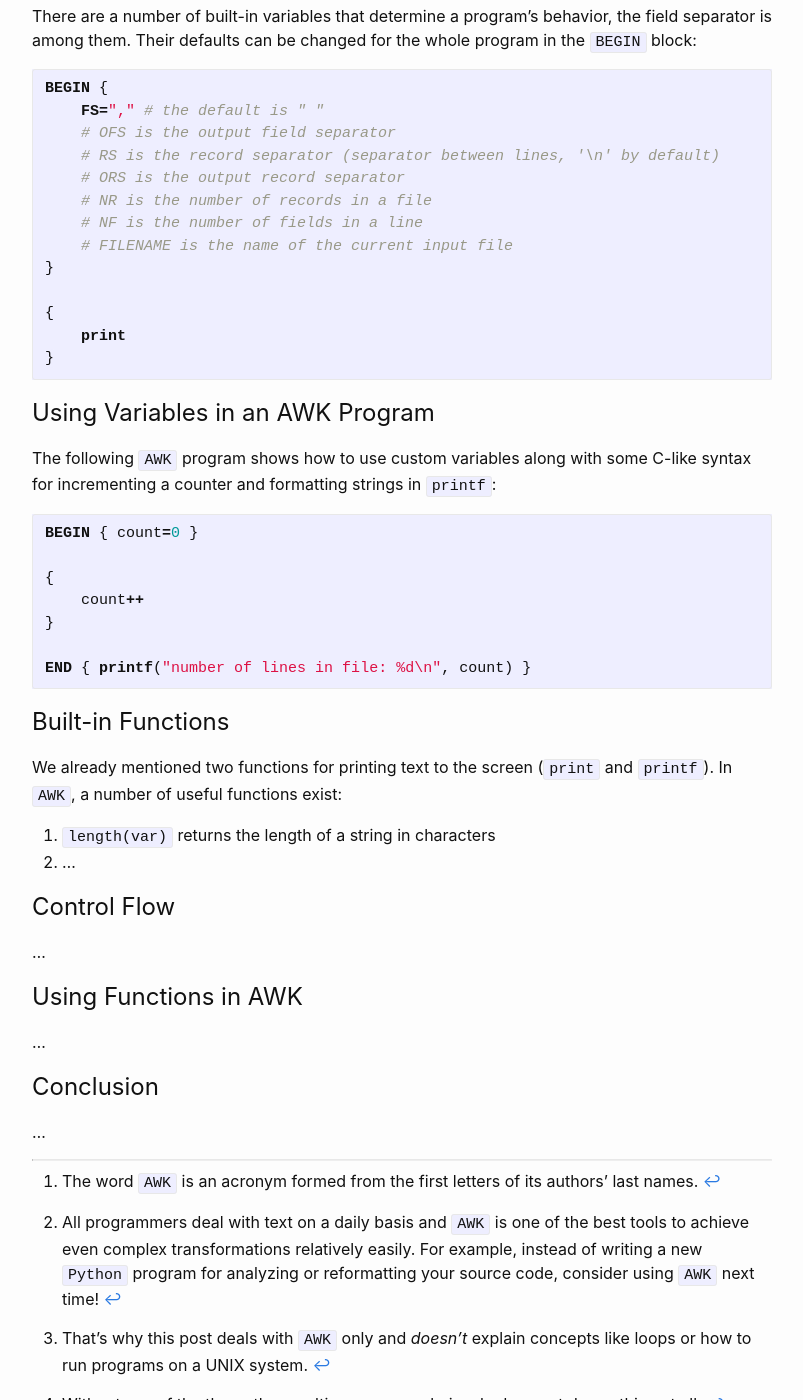
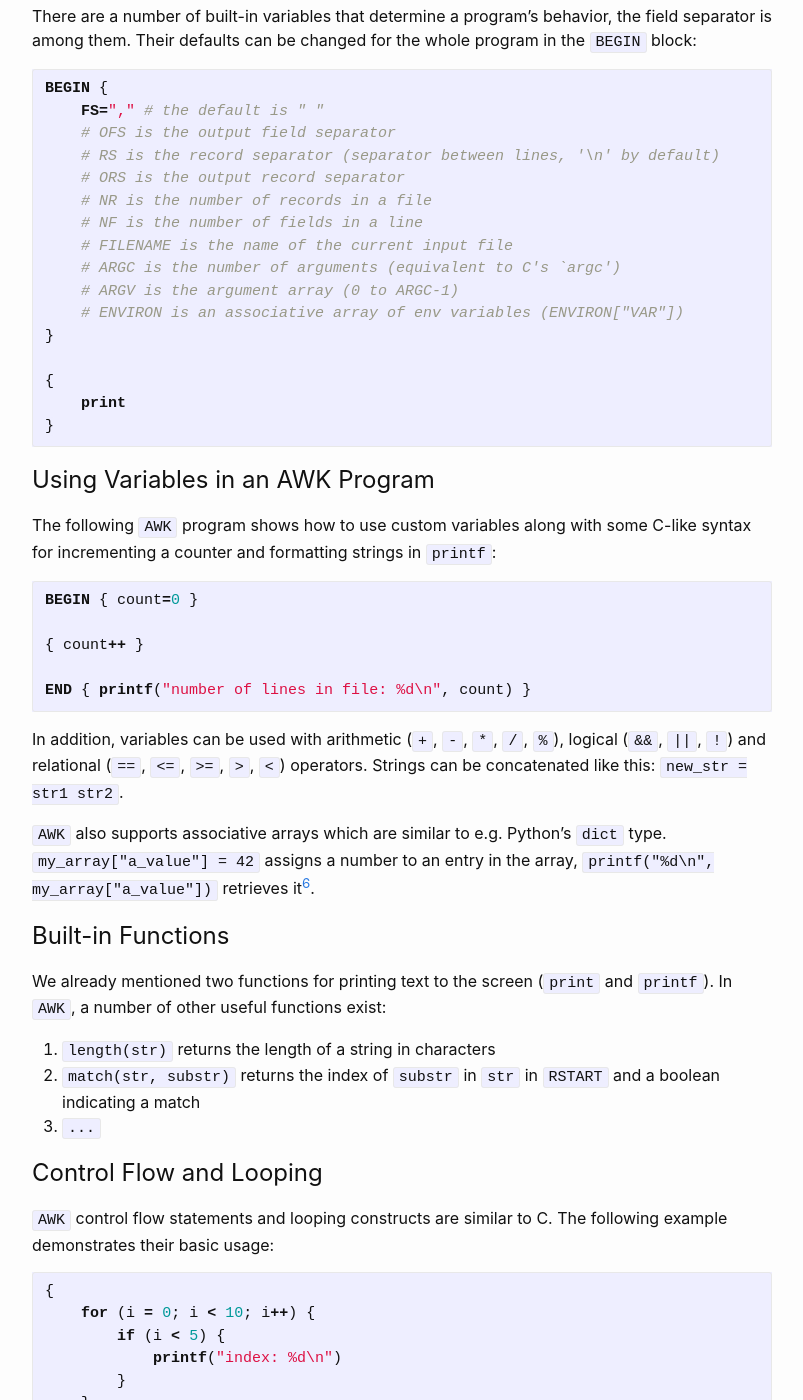
Before and after one commit to DanielSchuette/DanielSchuette.github.io, a Jekyll site: the page built from _posts/2019-08-25-awk_basics.md, in a window 1280 px wide and 1400 px high, scrolled down 2523 px. Shown: the whole window, without its empty margins (238-1041 px from the left). Built offline with Jekyll 4.4.1, drawn with Linux system fonts in a browser that asks for light colours; nearby versions of some CDN libraries; some web fonts are replaced; comment, search, counter and statistics services are not loaded; some of the changed text lies outside the part shown.

Commit message:
update awk post

````diff
--- a/_posts/2019-08-25-awk_basics.md
+++ b/_posts/2019-08-25-awk_basics.md
@@ -97,6 +97,9 @@ BEGIN {
     # NR is the number of records in a file
     # NF is the number of fields in a line
     # FILENAME is the name of the current input file
+    # ARGC is the number of arguments (equivalent to C's `argc')
+    # ARGV is the argument array (0 to ARGC-1)
+    # ENVIRON is an associative array of env variables (ENVIRON["VAR"])
 }
 
 {
@@ -110,23 +113,39 @@ The following `AWK` program shows how to use custom variables along with some C-
 ```awk
 BEGIN { count=0 }
 
-{
-    count++
-}
+{ count++ }
 
 END { printf("number of lines in file: %d\n", count) }
 ```
 
+In addition, variables can be used with arithmetic (`+`, `-`, `*`, `/`, `%`), logical (`&&`, `||`, `!`) and relational (`==`, `<=`, `>=`, `>`, `<`) operators. Strings can be concatenated like this: `new_str = str1 str2`.
+
+`AWK` also supports associative arrays which are similar to e.g. Python's `dict` type. `my_array["a_value"] = 42` assigns a number to an entry in the array, `printf("%d\n", my_array["a_value"])` retrieves it[^6].
+
 # Built-in Functions
-We already mentioned two functions for printing text to the screen (`print` and `printf`). In `AWK`, a number of useful functions exist:
+We already mentioned two functions for printing text to the screen (`print` and `printf`). In `AWK`, a number of other useful functions exist:
 
-1. `length(var)` returns the length of a string in characters
-1. ...
+1. `length(str)` returns the length of a string in characters
+1. `match(str, substr)` returns the index of `substr` in `str` in `RSTART` and a boolean indicating a match
+1. `...`
 
-# Control Flow
+# Control Flow and Looping
+`AWK` control flow statements and looping constructs are similar to C. The following example demonstrates their basic usage:
+
+```awk
+{
+    for (i = 0; i < 10; i++) {
+        if (i < 5) {
+            printf("index: %d\n")
+        }
+    }
+}
+```
+
+# Custom Functions in AWK
 ...
 
-# Using Functions in AWK
+# Regular Expression Usage
 ...
 
 # Conclusion
@@ -139,3 +158,4 @@ We already mentioned two functions for printing text to the screen (`print` and
 [^3]: That's why this post deals with `AWK` only and *doesn't* explain concepts like loops or how to run programs on a UNIX system.
 [^4]: Without any of the three, the resulting program obviously does not do anything at all.
 [^5]: Other useful flags are `-v name=value` which assigns a value to a variable before script execution, `--dump-variables` and `--lint`.
+[^6]: Array indices like `arr[1] = 42` can be used, but they don't need to be a continuous set of numbers. String and number indices can be mixed, because everything is an associative array in `AWK`.
````
